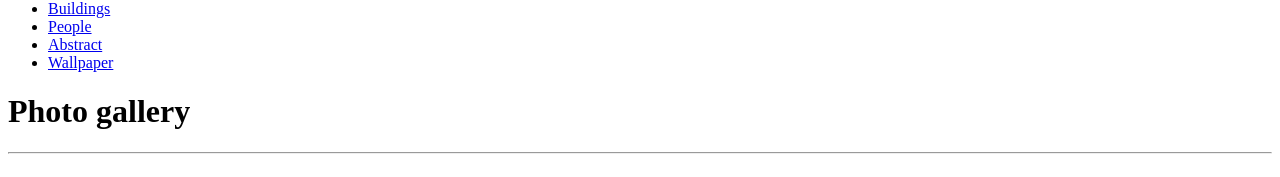
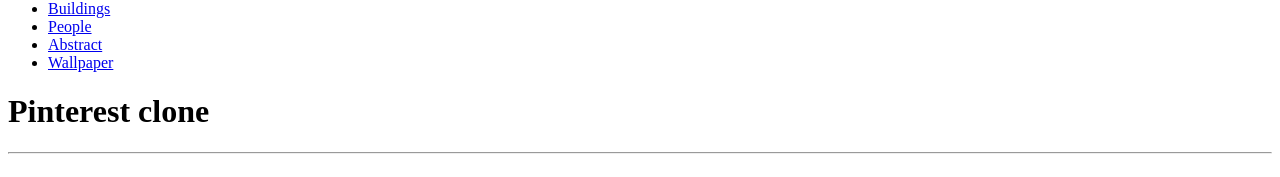
Before and after one commit to Shohruh008/demo-photo-gallery, a plain HTML site: page index.html in a window 1280 px wide. Shown: the part 144-321 px from the top of the page. Drawn offline with Linux system fonts and the light colour scheme.

Commit message:
Change project name

```diff
--- a/index.html
+++ b/index.html
@@ -4,7 +4,7 @@
 <head>
   <meta charset="UTF-8">
   <meta name="viewport" content="width=device-width, initial-scale=1.0">
-  <title>Image gallery</title>
+  <title>Pinterest clone</title>
 </head>
 
 <body>
@@ -28,7 +28,7 @@
 
   <!-- MAIN-CONTENT -->
   <main>
-    <h1>Photo gallery</h1>
+    <h1>Pinterest clone</h1>
     <hr>
 
     <section>
```
